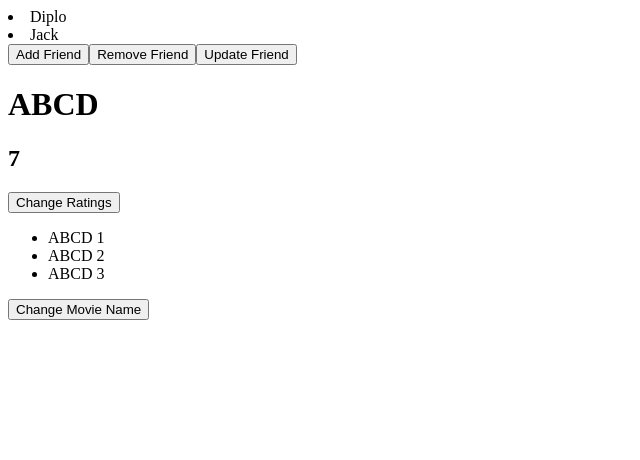
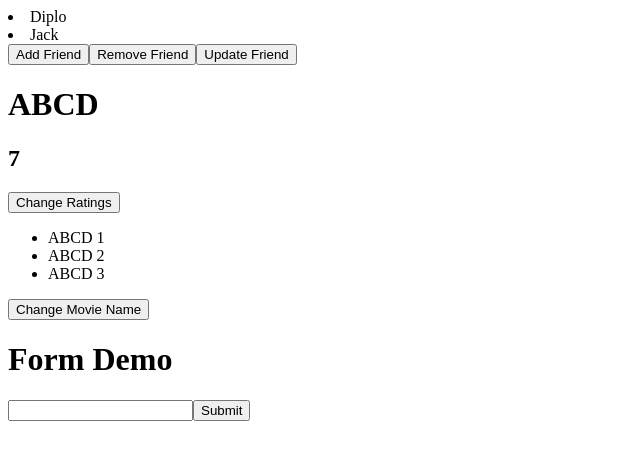
Before and after one commit to DineshDhanoki/Learning, a React (Create React App) app: page / in a window 1280 px wide. Shown: the top 460 px of the page, without its empty margins (0-640 px from the left). Built offline with nearby package versions, Linux system fonts and the light colour scheme.

Commit message:
Add files via upload

```diff
--- a/src/App.js
+++ b/src/App.js
@@ -2,6 +2,7 @@ import React from 'react'
 import Friendship from './components/Count'
 import Movieshow from './components/Movieticket'
 import Moviechange from './components/Movie'
+import Name from './components/Name'
 
 export default function App() {
   return (
@@ -9,6 +10,7 @@ export default function App() {
       <Friendship />
       <Movieshow />
       <Moviechange />
+      <Name />
     </div>
   )
 }
--- /dev/null
+++ b/src/components/Name.jsx
@@ -0,0 +1,28 @@
+import React, {useState} from 'react'
+
+const Name = () => {
+    const [username, setUsername] = useState('')
+
+    const handleChange = (event) => {
+        setUsername(event.target.value)
+    }
+
+    const handleSubmit = (event) => {
+        event.preventDefault()
+        alert(`You have typed: ${username}`)
+        setUsername('')
+    }
+
+
+  return (
+    <div>
+    <h1>Form Demo</h1>
+    <form onSubmit={handleSubmit}>
+        <input type="text" value={username} onChange={handleChange} />
+        <button>Submit</button>
+    </form>
+    </div>
+  )
+}
+
+export default Name
```
